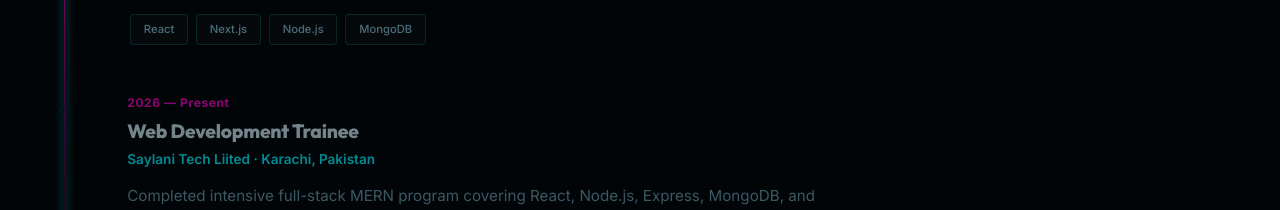
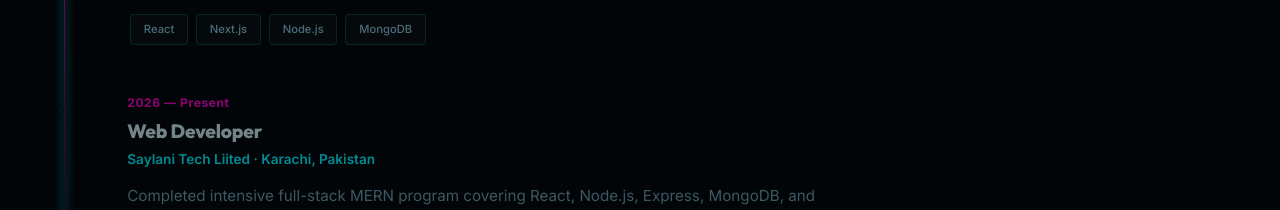
Before and after one commit to rm-Shayan/portfolio, a Next.js app: page / in a window 1280 px wide. Shown: the part 6440-6650 px from the top of the page. Built offline with nearby package versions, Linux system fonts and the light colour scheme.

Commit message:
Change role from 'Web Development Trainee' to 'Web Developer'

```diff
--- a/app/components/Experience/Experience.tsx
+++ b/app/components/Experience/Experience.tsx
@@ -45,7 +45,7 @@ const experiences = [
   },
   {
     period: '2026 — Present',
-    role: 'Web Development Trainee',
+    role: 'Web Developer ',
     company: 'Saylani Tech Liited · Karachi, Pakistan',
     desc: 'Completed intensive full-stack MERN program covering React, Node.js, Express, MongoDB, and modern deployment workflows. Built 5 real-world capstone projects with mentorship from senior developers.',
     tags: ['MERN Stack', 'Git', 'REST APIs', 'Deployment'],
```
